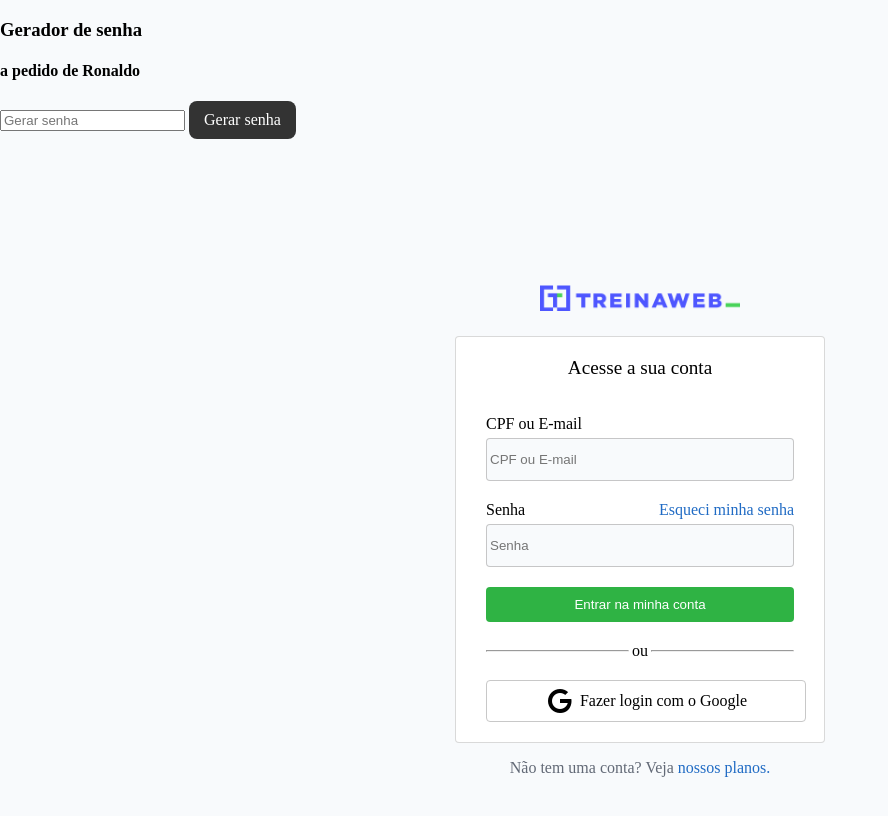
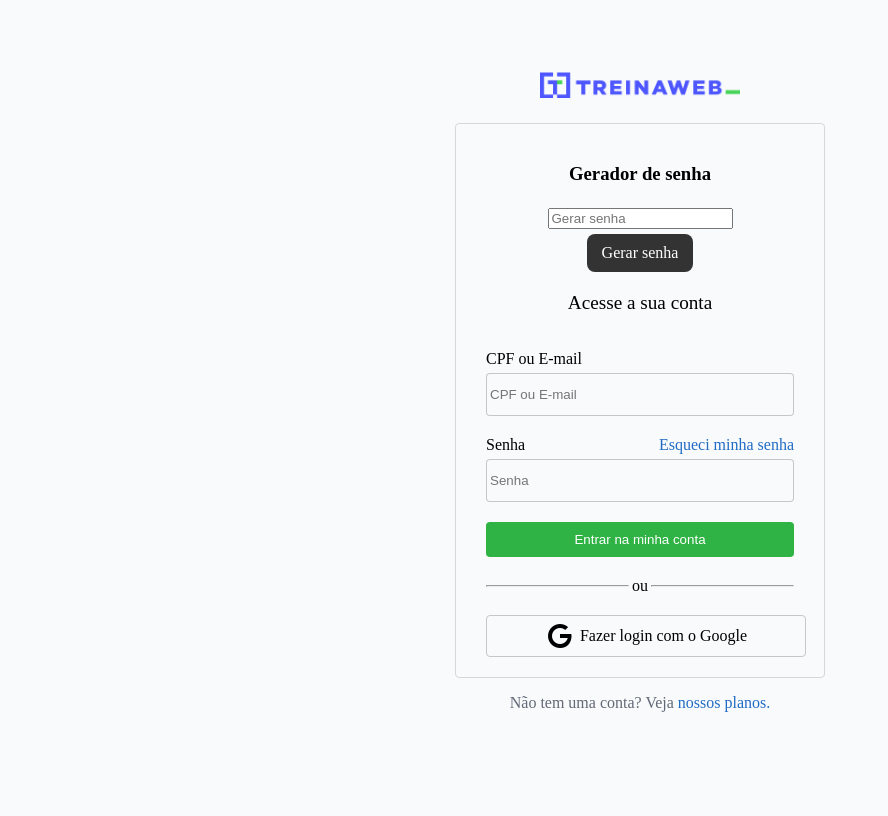
Before and after one commit to isaachcds/exercicios-tecno, a plain HTML site: page EXERCICIO EXTRA JS/index.html in a window 1280 px wide. Shown: the whole page, without its empty margins (0-888 px from the left). Drawn offline with Linux system fonts and the light colour scheme; files whose address does not match are found by name.

Commit message:
alteração do codigo js

```diff
--- a/EXERCICIO EXTRA JS/index.html
+++ b/EXERCICIO EXTRA JS/index.html
@@ -10,14 +10,6 @@
   </head>
 
   <body>
-    <div class="input-box">
-      <h3>Gerador de senha</h3>
-      <h4>a pedido de Ronaldo</h4>
-
-      <input type="text" placeholder="Gerar senha" id="password" readonly="" />
-      <div id="btn">Gerar senha</div>
-    </div>
-
     <div class="form-container">
       <div class="form-content">
         <!--Conteudo do formulario-->
@@ -28,6 +20,16 @@
           class="logo-tw"
         />
         <form class="form-login">
+          <div class="input-box">
+            <h3>Gerador de senha</h3>
+            <input
+              type="text"
+              placeholder="Gerar senha"
+              id="password"
+              readonly=""
+            />
+            <div id="btn">Gerar senha</div>
+          </div>
           <h2>Acesse a sua conta</h2>
           <div class="form-field">
             <!--campo do formulario-->
--- a/EXERCICIO EXTRA JS/style.css
+++ b/EXERCICIO EXTRA JS/style.css
@@ -4,7 +4,13 @@ body{
     background-color: #F8fafc;
 }
 
-
+.input-box{
+    display: flex;
+    justify-content: center;
+    align-items: center;
+    flex-direction: column;
+    gap: 5px;
+}
 
 .input-box #btn{
     position: relative;
@@ -40,7 +46,6 @@ body{
     display: flex;
     flex-direction: column;
     gap: 20px;
-    background-color: white;
     border-radius: 4px;
     border: solid 1px #ccccccbe;
     padding: 20px 30px;
```
